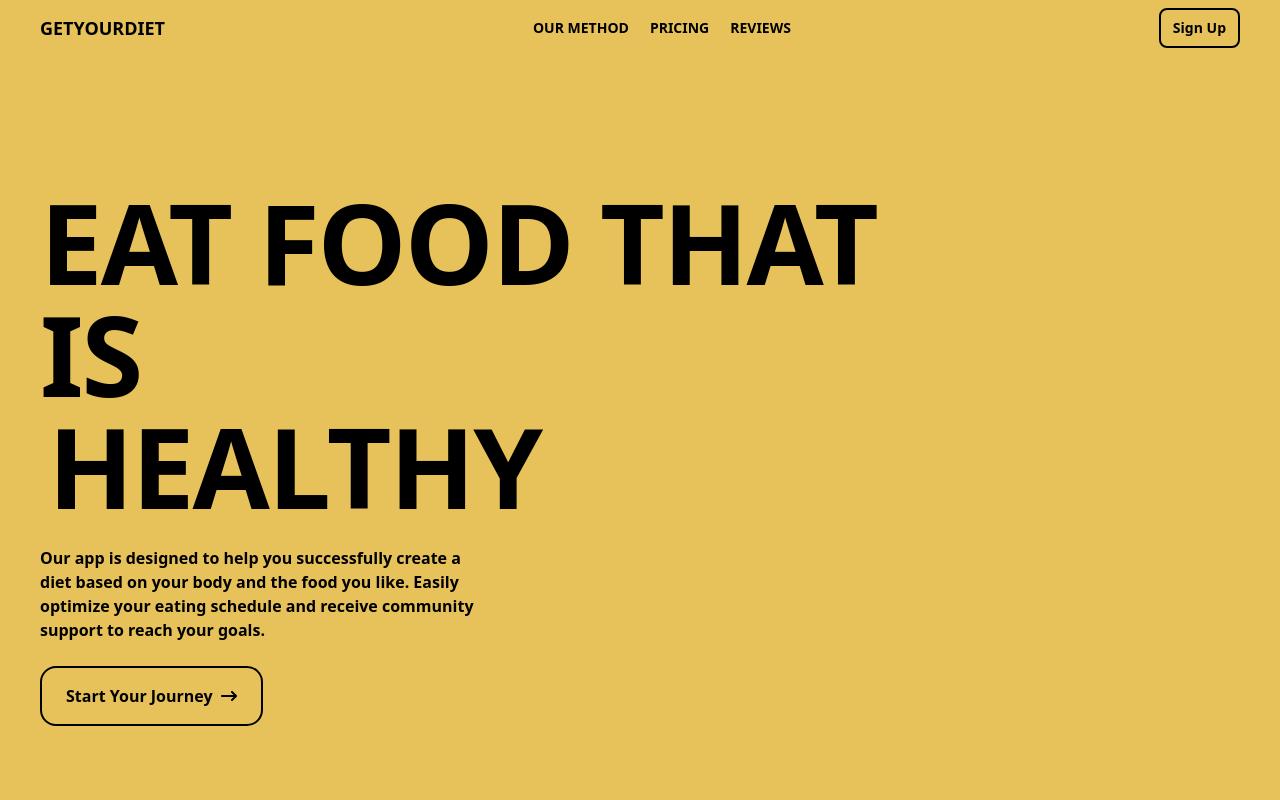
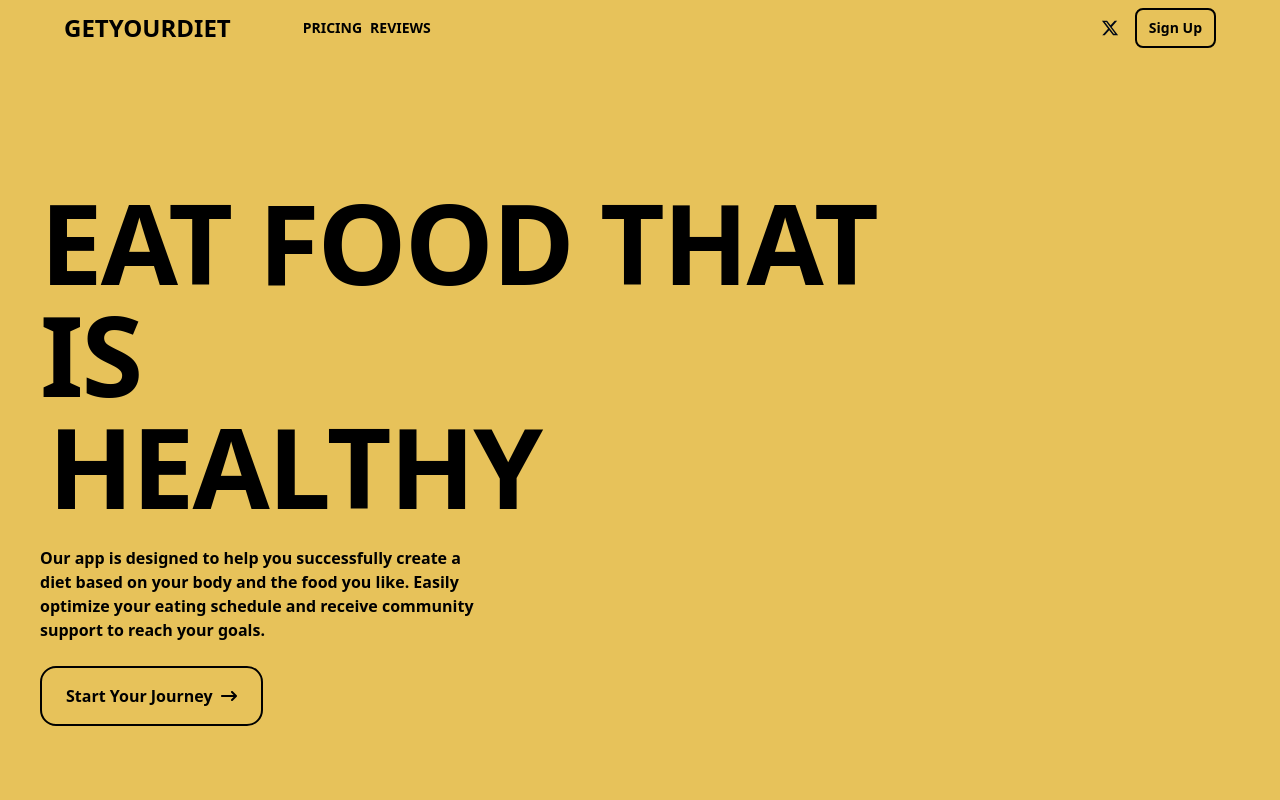
Before and after one commit to ishk9/getYourDiet, a Next.js app in the folder client/: page / in a window 1280 px wide. Shown: the top 800 px of the page. Built offline with nearby package versions, Linux system fonts and the light colour scheme.

Commit message:
Feature: Added x link

```diff
--- a/client/components/Navbar.js
+++ b/client/components/Navbar.js
@@ -1,36 +1,43 @@
 "use client";
 import Link from 'next/link'
-import React from 'react'
 import useStore from '@/app/store'
+import { FaXTwitter } from "react-icons/fa6";
+
 
 function Navbar() {
 
     const {openOnboardingModal, setOpenOnboardingModal} = useStore();
     return (
-        <navbar className="flex flex-row w-full justify-between items-center px-10 py-2 bg-[#E7C25A]">
+        <navbar className="flex flex-row w-full justify-between items-center px-16 py-2 bg-[#E7C25A]">
+            <div className="flex w-1/2 items-center">
                 <Link href="/">
-                <p className="text-black text-lg font-bold uppercase">GetYourDiet</p>
+                    <p className="text-black text-2xl font-extrabold uppercase">GetYourDiet</p>
                 </Link>
 
-            <div className="flex flex-row w-2/4 lg:w-1/4 justify-evenly items-center">
-                <button className="hover:-translate-y-0.5" href="/">
-                    <p className="text-black text-sm font-bold uppercase">Our Method</p>
-                </button>
-                <button className="hover:-translate-y-0.5" href="/Pricing">
+                <div className="flex flex-row w-1/4 justify-evenly items-center ml-16">
+                    <button className="hover:-translate-y-0.5" >
                         <p className="text-black text-sm font-bold uppercase">Pricing</p>
                     </button>
-                <button  className="hover:-translate-y-0.5" href="/Reviews">
+                    <button  className="hover:-translate-y-0.5">
                         <p className="text-black text-sm font-bold hidden sm:block uppercase">Reviews</p>
                     </button>
                 </div>
+            </div>
 
-            <div>
+
+            <div className='flex justify-center items-center'>
+                <Link href={"https://x.com/Ishnk9"} target="_blank">
+                    <FaXTwitter
+                        size={18}
+                    />
+                </Link>
+
                 <button
                     onClick={() => {
                         console.log(openOnboardingModal);
                         setOpenOnboardingModal();
                     }}
-                    className='flex justify-center items-center border-2 border-black p-2 px-3 rounded-lg hover:-translate-y-0.5'>
+                    className='flex ml-4 justify-center items-center border-2 border-black p-2 px-3 rounded-lg hover:-translate-y-0.5'>
                     <p className="text-black text-sm font-semibold">Sign Up</p>
                 </button>
             </div>
```
Lines whose indentation alone changed are shown as unchanged.
